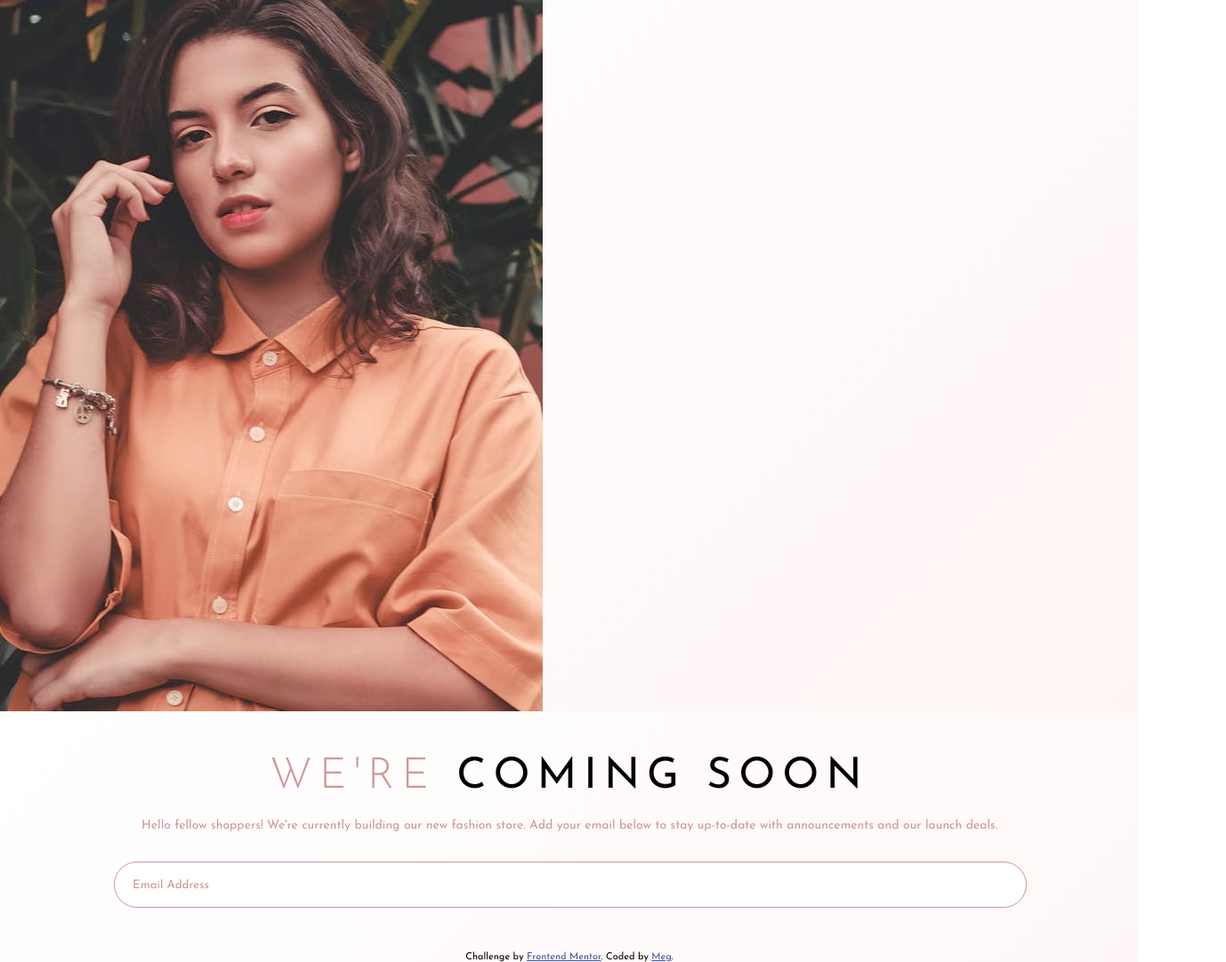
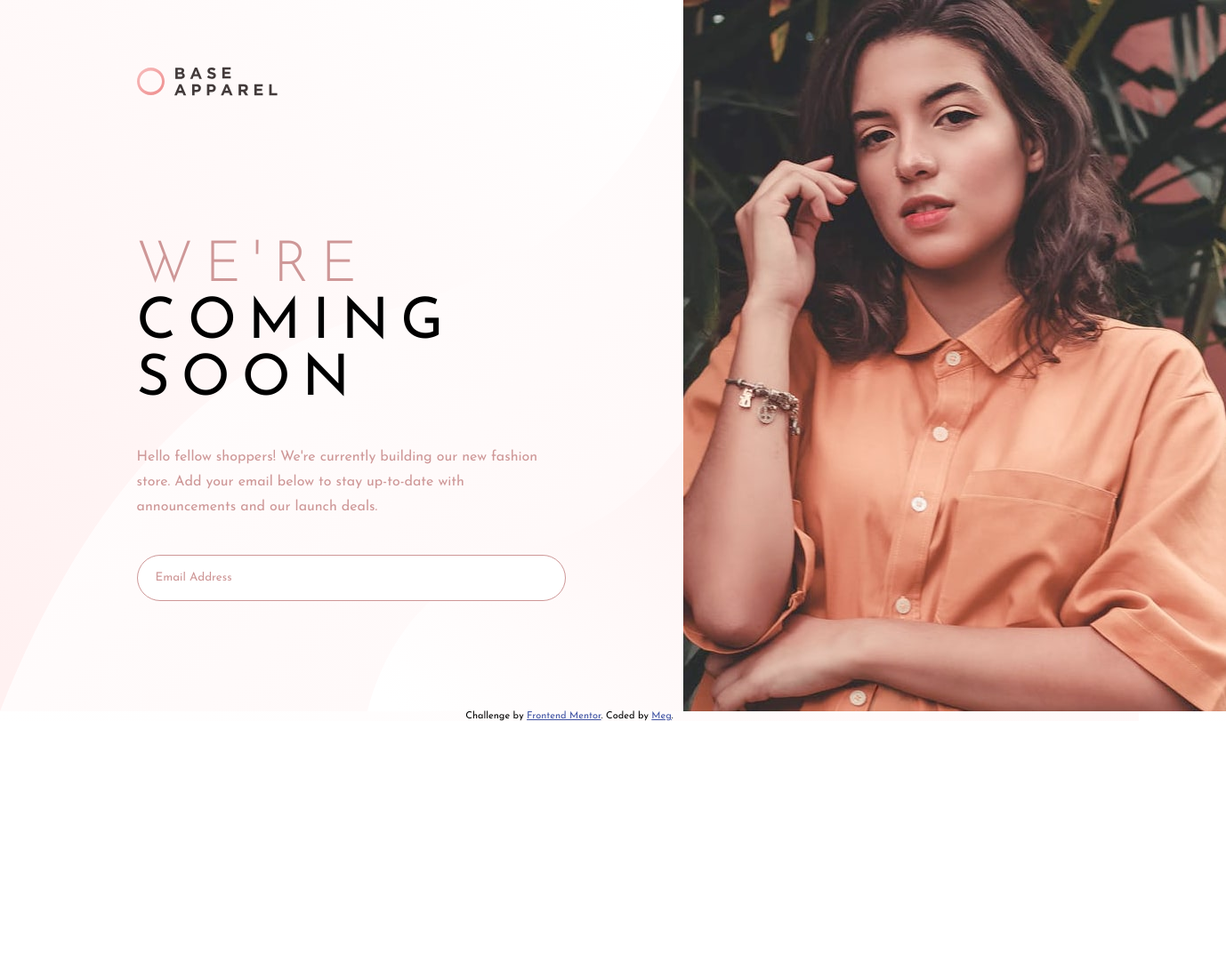
Before and after one commit to mbarnstien/base-apparel-coming-soon, a plain HTML site: page index.html in a window 1280 px wide. Shown: the whole page at 89% size, 1378 px wide, since content can reach past the window. After the commit the page ends 811 px from the top, so only its background shows below. Drawn offline with Linux system fonts and the light colour scheme.

Commit message:
Desktop styles

```diff
--- a/index.html
+++ b/index.html
@@ -25,13 +25,17 @@
         <img src="images/hero-desktop.jpg" alt="Fashionable Woman" />
       </div>
       <div class="card-text">
-        <h1><span>We're</span> coming soon</h1>
-        <p>Hello fellow shoppers! We're currently building our new fashion store.
-          Add your email below to stay up-to-date with announcements and our launch deals.</p>
+        <div class="text-content">
+          <div class="desktop-logo">
+            <img src="images/logo.svg" alt="Base Apparel Logo" />
+          </div>
+          <h1><span>We're</span> coming soon</h1>
+          <p>Hello fellow shoppers! We're currently building our new fashion store.
+            Add your email below to stay up-to-date with announcements and our launch deals.</p>
           <div class="card-input">
             <input type="email" id="email" name="email" value="Email Address">
-
           </div>
+        </div>
       </div>
     </div>
   </div>
--- a/main.css
+++ b/main.css
@@ -14,6 +14,10 @@ body {
 }
 
 /***Top of card***/
+.desktop-logo {
+    display: none;
+}
+
 .mobile-logo {
     margin: 30px 30px;
 }
@@ -78,6 +82,13 @@ input[type=email] {
 }
 
 /***Footer***/
+
+.footer {
+    display: flex;
+    place-content: center;
+    padding-top: 20px;
+}
+
 .attribution {
     font-size: 11px;
     text-align: center;
@@ -87,11 +98,53 @@ input[type=email] {
 }
 
 @media only screen and (min-width: 1200px) {
- .mobile-photo {
+.card {
+    background-image: url(images/bg-pattern-desktop.svg);
+}
+
+.card-content {
+    display: flex;
+    flex-direction: row-reverse;
+}
+
+.mobile-photo {
      display: none;
  }
 
- .desktop-photo {
+.desktop-photo {
      display: flex;
- }
+     width: 40%;
 }
+
+.card-text {
+    display: flex;
+    justify-content: center;
+    align-items: center;
+    width: 60%;
+}
+
+.text-content {
+    width: 60%;
+}
+
+.desktop-logo {
+    display: flex;
+    margin-bottom: 160px;
+}
+
+.card-text h1 {
+    font-size: 4em;
+    text-align: left;
+    letter-spacing: 13px;
+    margin-bottom: 40px;
+}
+
+.card-text p {
+    font-size: 1em;
+    text-align: left;
+    line-height: 1.75em;
+    margin-bottom: 40px;
+}
+
+
+}
```
